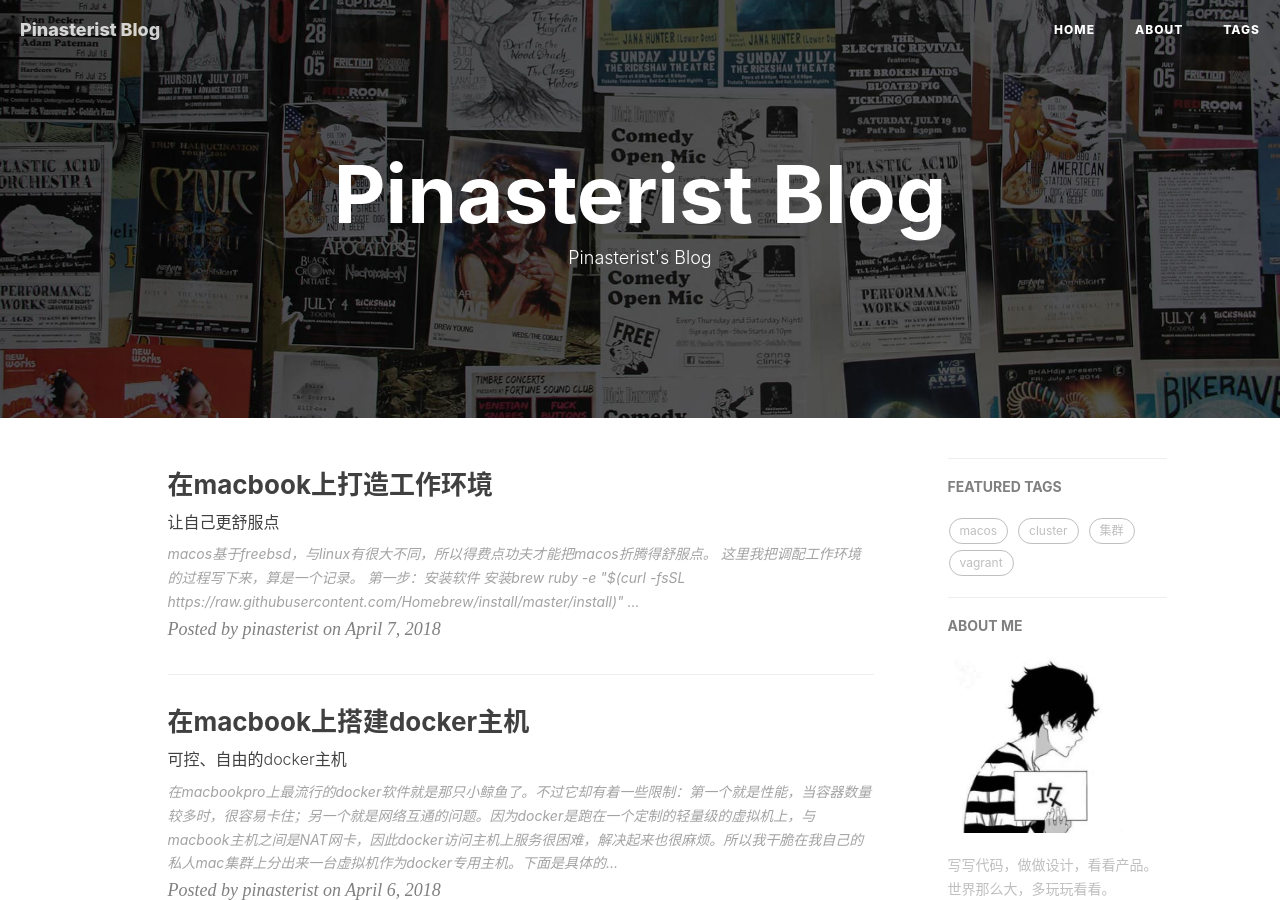
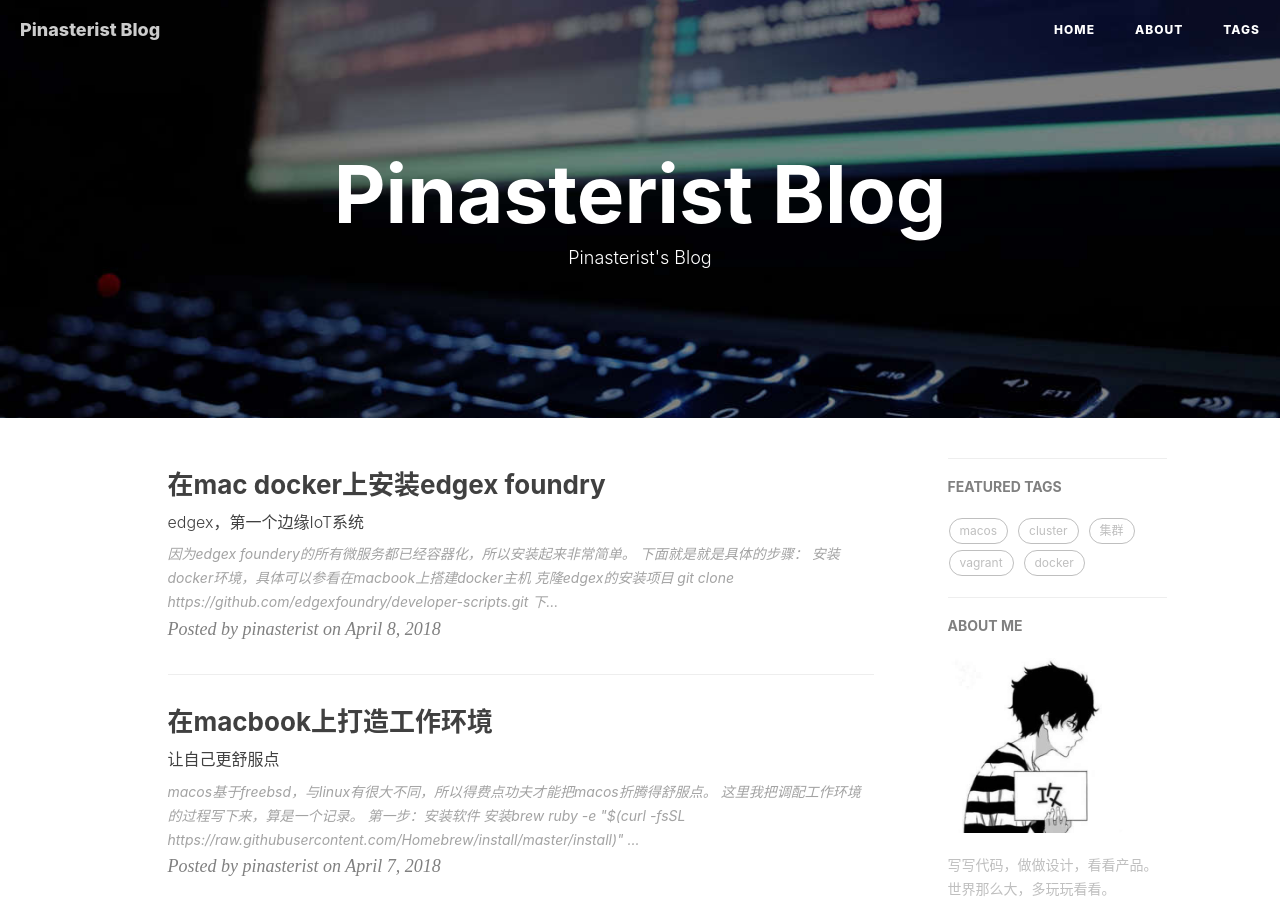
Before and after one commit to pinasterist/pinasterist.github.io, a Jekyll site: the page built from index.html, in a window 1280 px wide and 900 px high. Built offline with Jekyll 4.4.1, drawn with Linux system fonts in a browser that asks for light colours; nearby versions of some CDN libraries; the list of posts is cut into pages by our own code; comment, search, counter and statistics services are not loaded.

Commit message:
add a new article about edgex installation.

````diff
--- /dev/null
+++ b/_posts/2018-04-08-install-edgex-on-macdocker.markdown
@@ -0,0 +1,50 @@
+---
+layout:     post
+title:      "在mac docker上安装edgex foundry"
+subtitle:   "edgex，第一个边缘IoT系统"
+date:       2018-04-08
+author:     "pinasterist"
+header-img: "img/post-bg-edgex.jpg"
+tags:
+    - docker
+    - edgex
+---
+
+因为edgex foundery的所有微服务都已经容器化，所以安装起来非常简单。
+下面就是就是具体的步骤：
+
+1. 安装docker环境，具体可以参看[在macbook上搭建docker主机](http://blog.pinasterist.ml/2018/04/06/macdocker/)
+
+2. 克隆edgex的安装项目
+    ```shell
+git clone https://github.com/edgexfoundry/developer-scripts.git
+```
+
+3. 下载所有的docker镜像
+    ```shell
+cd developer-scripts
+ln -s compose-files/docker-compose-barcelona-0.2.1.yml docker-compose.yml
+docker-compose pull
+```
+
+4. 启动所有的微服务
+    ```shell
+docker-compose up -d volume
+docker-compose up -d config-seed
+docker-compose up -d mongo
+docker-compose up -d logging
+docker-compose up -d notifications
+docker-compose up -d metadata
+docker-compose up -d data
+docker-compose up -d command
+docker-compose up -d scheduler
+docker-compose up -d export-client
+docker-compose up -d export-distro
+docker-compose up -d rulesengine
+docker-compose up -d device-virtual
+```
+
+*说明*
+- 目前edgex的稳定版是barcelona，如果想尝试最新版，将**docker-compose-barcelona-0.2.1.yml**换成**docker-compose-preview-california-0.5.1.yml**。
+- 启动微服务时不能太快，两条启动命令之间要有时间间隔。官网上建议是1分钟，实际操作不用这么长，一般15秒差不多了，取决于机器的性能。
+- 如果个别服务启动失败，可以执行命令```docker-compose up {name}```查看失败原因。
--- a/_posts/blog/2018-04-02-construction.markdown
+++ b/_posts/blog/2018-04-02-construction.markdown
@@ -4,7 +4,7 @@ title:      "老白是如何改造博客的"
 subtitle:   "从一无所知到略有小成"
 date:       2018-04-02
 author:     "pinasterist"
-header-img: "img/post-bg-2015.jpg"
+header-img: "img/post-bg-blog.jpg"
 tags:
     - blog
 ---
````
Also changed, not shown: img/home-bg.jpg, img/post-bg-2015.jpg (deleted), img/post-bg-blog.jpg (added), img/post-bg-edgex.jpg (added).
